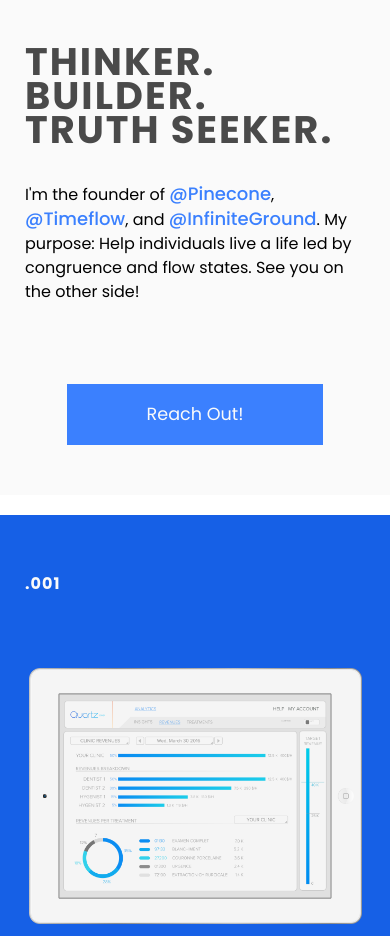
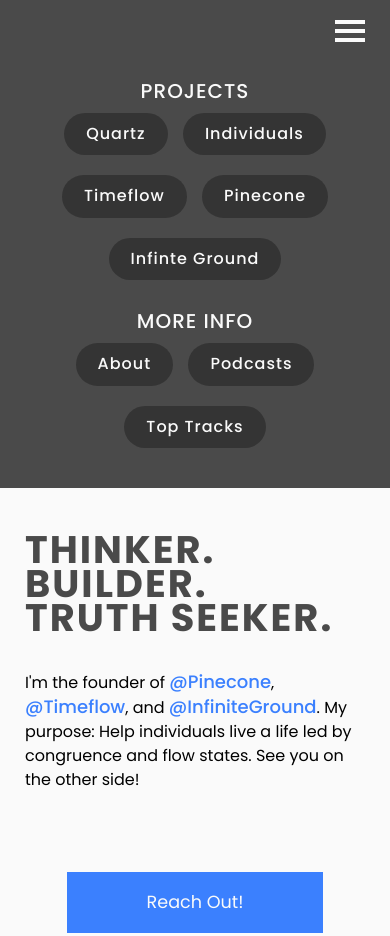
Before and after one commit to gregbenko/FreeCodeCampLearn, a plain HTML site: page Portfolio/index.html in a window 390 px wide. Shown: the top 936 px of the page. Drawn offline with nearby package versions, Linux system fonts and the light colour scheme.

Commit message:
Trying to create a responsive nav bar with hamburger menu button

```diff
--- a/Portfolio/index.html
+++ b/Portfolio/index.html
@@ -10,7 +10,50 @@
   <body>
 <div class="content">
   <div class="wrapper">
+
+
+
+
     <div class="intro-content">
+
+      <header>
+        <row>
+          <column>
+              <toggle-nav>
+                <line></line>
+                <line></line>
+                <line></line>
+              </toggle-nav>
+          </column>
+        </row>
+      </header>
+
+      <nav class="main">
+        <column>
+          <div class="group-1">
+            <span class="sub">PROJECTS</span>
+            <div class="button-group">
+              <a href="#" class="nav-button">Quartz</a>
+              <a href="#" class="nav-button">Individuals</a>
+              <a href="#" class="nav-button">Timeflow</a>
+              <a href="#" class="nav-button">Pinecone</a>
+              <a href="#" class="nav-button">Infinte Ground</a>
+            </div>
+          </div>
+          <div class="group-2">
+            <span class="sub">MORE INFO</span>
+            <div class="button-group">
+                <a href="#" class="nav-button">About</a>
+                <a href="#" class="nav-button">Podcasts</a>
+                <a href="#" class="nav-button">Top Tracks</a>
+            </div>
+          </div>
+        </column>
+      </row>
+      </nav>
+
+
+
       <div class="intro-section">
         <div class="intro-text">
           <h1>THINKER.</h1>
--- a/Portfolio/main.css
+++ b/Portfolio/main.css
@@ -44,6 +44,8 @@
   background-color: #FAFAFA;
   height: auto;
   margin-bottom: 20px;
+  position: relative;
+  display: block;
 }
 
 .intro-text {
@@ -211,11 +213,94 @@
   letter-spacing: 1px;
 }
 
+/*---------Hamburger Menu---------------*/
+
+*, *:before, *:after {
+    box-sizing: border-box;
+}
+
+*, *:before, *:after {
+    box-sizing: border-box;
+}
+
+.row:before, .row:after, row:before, row:after, grid:before, grid:after {
+    content: " ";
+    display: table;
+}
+
+.row .col:before, .row .col:after, .row column:before, .row column:after, row .col:before, row .col:after, row column:before, row column:after, grid .col:before, grid .col:after, grid column:before, grid column:after {
+    content: " ";
+    display: table;
+}
+
+.row:after, row:after, grid:after {
+    clear: both;
+}
+
+toggle-nav {
+  position: absolute;
+  top: 20px;
+  right: 25px;
+  cursor: pointer;
+  display: block;
+  /*padding: 5px 10px;*/
+}
+
+
+toggle-nav line {
+    display: block;
+    margin: 0 0 5px;
+    width: 30px;
+    height: 4px;
+    outline: 1px solid transparent;
+    background: #FAFAFA;
+}
+
+.main {
+  text-align: center;
+  background-color: #4A4A4A;
+  padding: 70px 0px 20px;
+  /*position: absolute;
+  top: 50px;*/
+  letter-spacing: 1px;
+}
+
+.sub {
+  font-size: 1.25rem;
+  font-weight: 500;
+  color: #FAFAFA;
+}
+
+.nav-button {
+  font-size: 1rem;
+  color: #FAFAFA;
+  margin: 10px 5px;
+  padding: 10px 20px;
+  background-color: rgba(30, 30, 30, 0.5);
+  border-radius: 30px;
+  display: inline-block;
+  border: solid 2px rgba(30, 30, 30, 0);;
+}
+
+.nav-button:hover {
+  background-color: black;
+  border: solid 2px rgba(30, 30, 30, 0.5);;
+}
+
+
+.group-2 {
+  padding: 10px;
+}
+
+.group-1 {
+  padding: 10px;
+}
+
 /*--------------------*/
 
 @media only screen and (min-width: 650px) {
     .intro-content {
-        padding-left: 50px;
+        /*padding-left: 50px;*/
         display: flex;
         align-items: center;
         height: 90vh;
@@ -263,3 +348,6 @@
       margin-left: -15%;
     }
 }
+
+
+/*----------------------*/
```
Also changed, not shown: Portfolio/index.js (+9 -0 lines), 1 other file.
